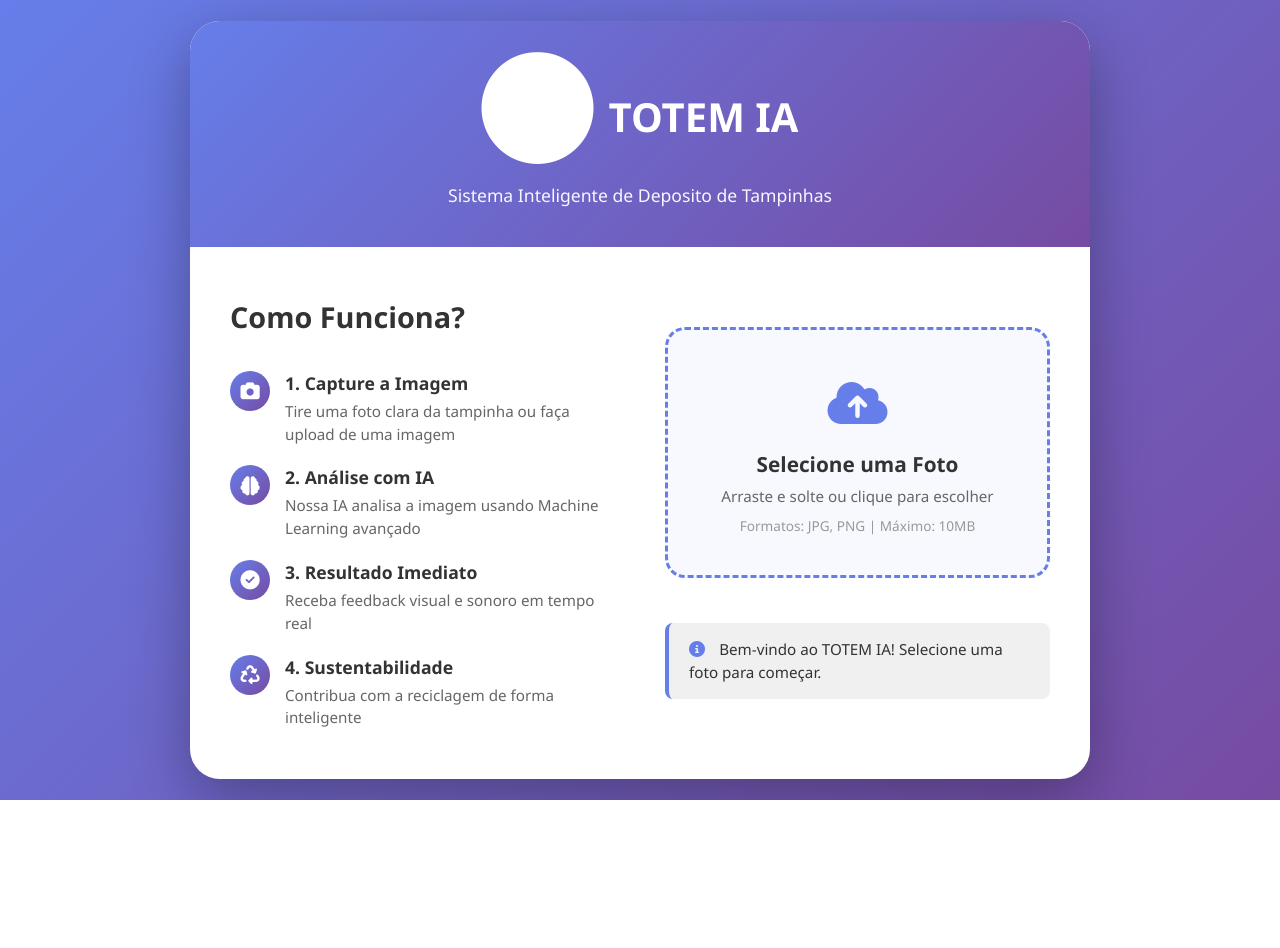
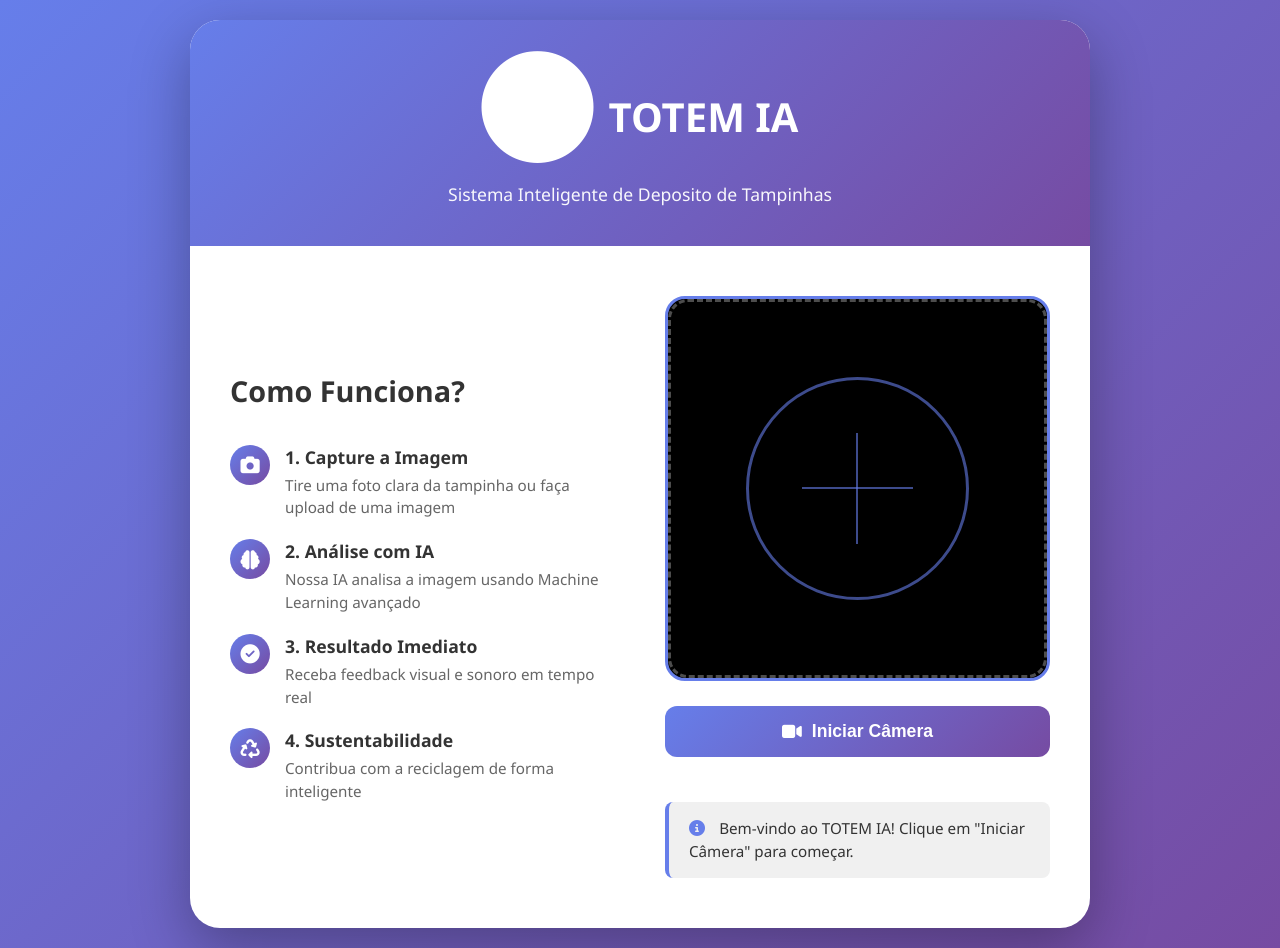
Before and after one commit to Grupo-S-faculdade-FIAP/totem-ia, a Flask app: page / in a window 1280 px wide. Before the commit the page ends 800 px from the top, so only its background shows below. Run offline with Flask 3, Linux system fonts and the light colour scheme.

Commit message:
feature: adjust frontend

```diff
--- a/templates/totem_v2.html
+++ b/templates/totem_v2.html
@@ -129,7 +129,7 @@
             line-height: 1.5;
         }
 
-        /* UPLOAD SECTION */
+        /* CAMERA SECTION */
         .upload-section {
             display: flex;
             flex-direction: column;
@@ -139,31 +139,67 @@
 
         .upload-box {
             width: 100%;
-            border: 3px dashed #667eea;
+            border: 3px solid #667eea;
             border-radius: 20px;
-            padding: 40px 30px;
-            text-align: center;
-            cursor: pointer;
-            transition: all 0.3s ease;
-            background: #f8f9ff;
+            overflow: hidden;
+            background: #000;
             position: relative;
-            overflow: hidden;
+            aspect-ratio: 1;
+            display: flex;
+            align-items: center;
+            justify-content: center;
         }
 
         .upload-box:hover {
             border-color: #764ba2;
-            background: #ede9ff;
-            transform: translateY(-5px);
+            box-shadow: 0 5px 20px rgba(102, 126, 234, 0.3);
         }
 
-        .upload-box.dragover {
-            border-color: #764ba2;
-            background: #764ba2;
-            color: white;
+        #videoPreview {
+            width: 100%;
+            height: 100%;
+            object-fit: cover;
         }
 
-        .upload-box.dragover .upload-icon {
-            color: white;
+        .camera-overlay {
+            position: absolute;
+            top: 0;
+            left: 0;
+            width: 100%;
+            height: 100%;
+            border: 3px dashed rgba(255, 255, 255, 0.3);
+            border-radius: 20px;
+            pointer-events: none;
+            display: flex;
+            align-items: center;
+            justify-content: center;
+        }
+
+        .camera-reticle {
+            width: 60%;
+            height: 60%;
+            border: 3px solid rgba(102, 126, 234, 0.6);
+            border-radius: 50%;
+            display: flex;
+            align-items: center;
+            justify-content: center;
+        }
+
+        .camera-reticle::before,
+        .camera-reticle::after {
+            content: '';
+            position: absolute;
+            background: rgba(102, 126, 234, 0.6);
+        }
+
+        .camera-reticle::before {
+            width: 30%;
+            height: 2px;
+        }
+
+        .camera-reticle::after {
+            width: 2px;
+            height: 30%;
         }
 
         .upload-icon {
@@ -561,20 +597,14 @@
                 </div>
             </div>
 
-            <!-- UPLOAD SECTION -->
+            <!-- CAMERA SECTION -->
             <div class="upload-section">
                 <div class="upload-box" id="uploadBox">
-                    <div class="upload-icon">
-                        <i class="fas fa-cloud-upload-alt"></i>
-                    </div>
-                    <div class="upload-text">
-                        <h3>Selecione uma Foto</h3>
-                        <p>Arraste e solte ou clique para escolher</p>
-                        <div class="small">Formatos: JPG, PNG | Máximo: 10MB</div>
+                    <video id="videoPreview" autoplay playsinline></video>
+                    <div class="camera-overlay">
+                        <div class="camera-reticle"></div>
                     </div>
                 </div>
-
-                <input type="file" id="fileInput" accept="image/*">
 
                 <!-- PREVIEW -->
                 <div class="preview-container" id="previewContainer">
@@ -586,9 +616,17 @@
                         </button>
                         <button class="btn btn-secondary" id="resetBtn">
                             <i class="fas fa-redo"></i>
-                            Escolher Outra Foto
+                            Tirar Outra Foto
                         </button>
                     </div>
+                </div>
+
+                <!-- CAMERA CONTROLS -->
+                <div class="button-group" id="cameraControls">
+                    <button class="btn btn-primary" id="startCameraBtn">
+                        <i class="fas fa-video"></i>
+                        Iniciar Câmera
+                    </button>
                 </div>
 
                 <!-- LOADER -->
@@ -656,68 +694,79 @@
 
     <script>
         const uploadBox = document.getElementById('uploadBox');
+        const videoPreview = document.getElementById('videoPreview');
         const fileInput = document.getElementById('fileInput');
         const previewContainer = document.getElementById('previewContainer');
         const previewImage = document.getElementById('previewImage');
         const classifyBtn = document.getElementById('classifyBtn');
         const resetBtn = document.getElementById('resetBtn');
         const novaFotoBtn = document.getElementById('novaFotoBtn');
+        const startCameraBtn = document.getElementById('startCameraBtn');
+        const cameraControls = document.getElementById('cameraControls');
         const loader = document.getElementById('loader');
         const resultado = document.getElementById('resultado');
         const resultadoCard = document.getElementById('resultadoCard');
         const infoBox = document.getElementById('infoBox');
         const infoText = document.getElementById('infoText');
 
-        let selectedFile = null;
+        let stream = null;
+        let cameraActive = false;
+        let capturedImage = null;
         let startTime = null;
 
-        // UPLOAD BOX CLICK
-        uploadBox.addEventListener('click', () => fileInput.click());
+        // START CAMERA
+        startCameraBtn.addEventListener('click', initializeCamera);
 
-        // FILE INPUT CHANGE
-        fileInput.addEventListener('change', (e) => {
-            const file = e.target.files[0];
-            if (file) handleFileSelect(file);
-        });
+        async function initializeCamera() {
+            try {
+                stream = await navigator.mediaDevices.getUserMedia({
+                    video: { facingMode: 'environment' }
+                });
 
-        // DRAG AND DROP
-        uploadBox.addEventListener('dragover', (e) => {
-            e.preventDefault();
-            uploadBox.classList.add('dragover');
-        });
+                videoPreview.srcObject = stream;
+                cameraActive = true;
+                startCameraBtn.innerHTML = '<i class="fas fa-camera"></i> Capturar Foto';
+                startCameraBtn.onclick = capturePhoto;
+                showInfo('Câmera iniciada! Clique em "Capturar Foto" para fotografar.', 'info');
+            } catch (error) {
+                showInfo('Erro ao acessar a câmera. Verifique as permissões.', 'error');
+                console.error(error);
+            }
+        }
 
-        uploadBox.addEventListener('dragleave', () => {
-            uploadBox.classList.remove('dragover');
-        });
+        function capturePhoto() {
+            const canvas = document.createElement('canvas');
+            const context = canvas.getContext('2d');
 
-        uploadBox.addEventListener('drop', (e) => {
-            e.preventDefault();
-            uploadBox.classList.remove('dragover');
-            const file = e.dataTransfer.files[0];
-            if (file && file.type.startsWith('image/')) handleFileSelect(file);
-        });
+            canvas.width = videoPreview.videoWidth;
+            canvas.height = videoPreview.videoHeight;
 
-        function handleFileSelect(file) {
-            if (file.size > 10 * 1024 * 1024) {
-                showInfo('Arquivo muito grande! Máximo 10MB.', 'error');
-                return;
-            }
+            context.drawImage(videoPreview, 0, 0, canvas.width, canvas.height);
+            capturedImage = canvas.toDataURL('image/jpeg');
 
-            selectedFile = file;
-            const reader = new FileReader();
-            reader.onload = (e) => {
-                previewImage.src = e.target.result;
-                previewContainer.classList.add('show');
-                uploadBox.style.display = 'none';
-                resultado.classList.remove('show');
-                infoBox.classList.remove('show');
-            };
-            reader.readAsDataURL(file);
+            previewImage.src = capturedImage;
+            previewContainer.classList.add('show');
+            uploadBox.style.display = 'none';
+            resultado.classList.remove('show');
+            infoBox.classList.remove('show');
+
+            startCameraBtn.innerHTML = '<i class="fas fa-redo"></i> Retomar Câmera';
+            startCameraBtn.onclick = resumeCamera;
+        }
+
+        function resumeCamera() {
+            previewContainer.classList.remove('show');
+            uploadBox.style.display = 'flex';
+            resultado.classList.remove('show');
+            infoBox.classList.remove('show');
+
+            startCameraBtn.innerHTML = '<i class="fas fa-camera"></i> Capturar Foto';
+            startCameraBtn.onclick = capturePhoto;
         }
 
         // CLASSIFY BUTTON
         classifyBtn.addEventListener('click', async () => {
-            if (!selectedFile) return;
+            if (!capturedImage) return;
 
             startTime = Date.now();
             loader.classList.add('show');
@@ -725,21 +774,24 @@
             resultado.classList.remove('show');
 
             try {
+                // Converter base64 para blob
+                const response = await fetch(capturedImage);
+                const blob = await response.blob();
                 const formData = new FormData();
-                formData.append('file', selectedFile);
+                formData.append('file', blob, 'capture.jpg');
 
                 try {
-                    const response = await fetch('/api/classify', {
+                    const classifyResponse = await fetch('/api/classify', {
                         method: 'POST',
                         body: formData
                     });
 
-                    const data = await response.json();
+                    const data = await classifyResponse.json();
                     const elapsedTime = ((Date.now() - startTime) / 1000).toFixed(2);
 
                     loader.classList.remove('show');
 
-                    if (!response.ok) {
+                    if (!classifyResponse.ok) {
                         showError(data.error || 'Erro ao processar a imagem. Tente novamente.');
                         previewContainer.classList.add('show');
                     } else {
@@ -804,13 +856,17 @@
         novaFotoBtn.addEventListener('click', resetForm);
 
         function resetForm() {
-            selectedFile = null;
-            fileInput.value = '';
+            capturedImage = null;
             previewContainer.classList.remove('show');
-            uploadBox.style.display = 'block';
+            uploadBox.style.display = 'flex';
             resultado.classList.remove('show');
             infoBox.classList.remove('show');
             loader.classList.remove('show');
+
+            if (cameraActive) {
+                startCameraBtn.innerHTML = '<i class="fas fa-camera"></i> Capturar Foto';
+                startCameraBtn.onclick = capturePhoto;
+            }
         }
 
         // SOUND FEEDBACK
@@ -839,7 +895,14 @@
 
         // INICIALIZAR
         window.addEventListener('load', () => {
-            showInfo('Bem-vindo ao TOTEM IA! Selecione uma foto para começar.', 'info');
+            showInfo('Bem-vindo ao TOTEM IA! Clique em "Iniciar Câmera" para começar.', 'info');
+        });
+
+        // CLEANUP
+        window.addEventListener('beforeunload', () => {
+            if (stream) {
+                stream.getTracks().forEach(track => track.stop());
+            }
         });
     </script>
 </body>
```
Also changed, not shown: requirements.txt (+31 -25 lines), train_model.py (added, +194 -0 lines).
